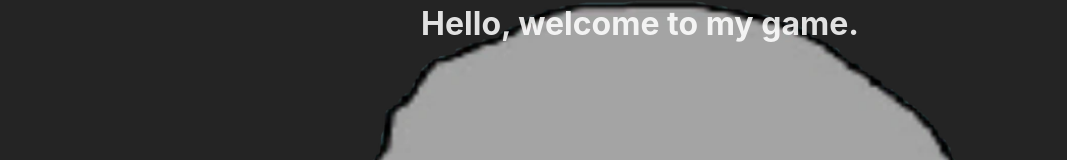
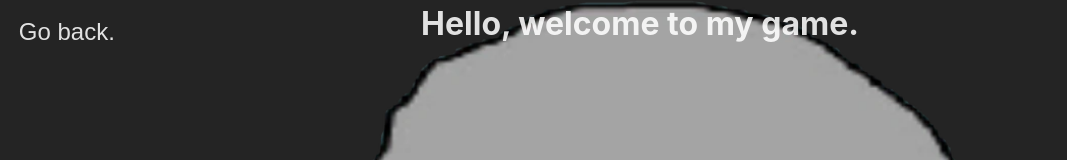
Before and after one commit to Yuri-Almir-Pinto/MemoryGame-React, a React (Vite) app: page / in a window 1280 px wide. Shown: the top 160 px of the page, without its empty margins (0-1067 px from the left). Built offline with nearby package versions, Linux system fonts and the light colour scheme.

Commit message:
Adicionado botão de voltar ao menu de seleção de dificuldade no componente 'App'.

```diff
--- a/src/App.jsx
+++ b/src/App.jsx
@@ -1,5 +1,6 @@
 import { useState } from 'react';
 import styles from './App.module.css';
+import generalStyles from './components/general.module.css'
 import SelectScreen from './components/SelectScreen';
 import GameScreen from './components/GameScreen';
 import EndScreen from './components/EndScreen';
@@ -16,6 +17,12 @@ export default function App() {
       <h1>
         { isGameRunning ? "Select a card that you have not selected before, please." : "Hello, welcome to my game." }
       </h1>
+      <button className={`${generalStyles.standardButtonWithHover} ${styles.backButton}`} onClick={() => {
+        setIsGameFinished(false);
+        setIsGameRunning(false);
+      }}>
+        Go back.
+      </button>
       <div className={styles.gameArea}>
         {!isGameRunning ?
           <SelectScreen
--- a/src/App.module.css
+++ b/src/App.module.css
@@ -3,6 +3,7 @@
   flex-direction: column;
   text-align: center;
   max-height: 95vh;
+  position: relative;
 }
 
 .main h1 {
@@ -18,3 +19,9 @@
   flex: 10 1 auto;
   height: 90vh;
 }
+
+.backButton {
+  position: absolute;
+  top: 1vh;
+  left: 1vw;
+}
```
